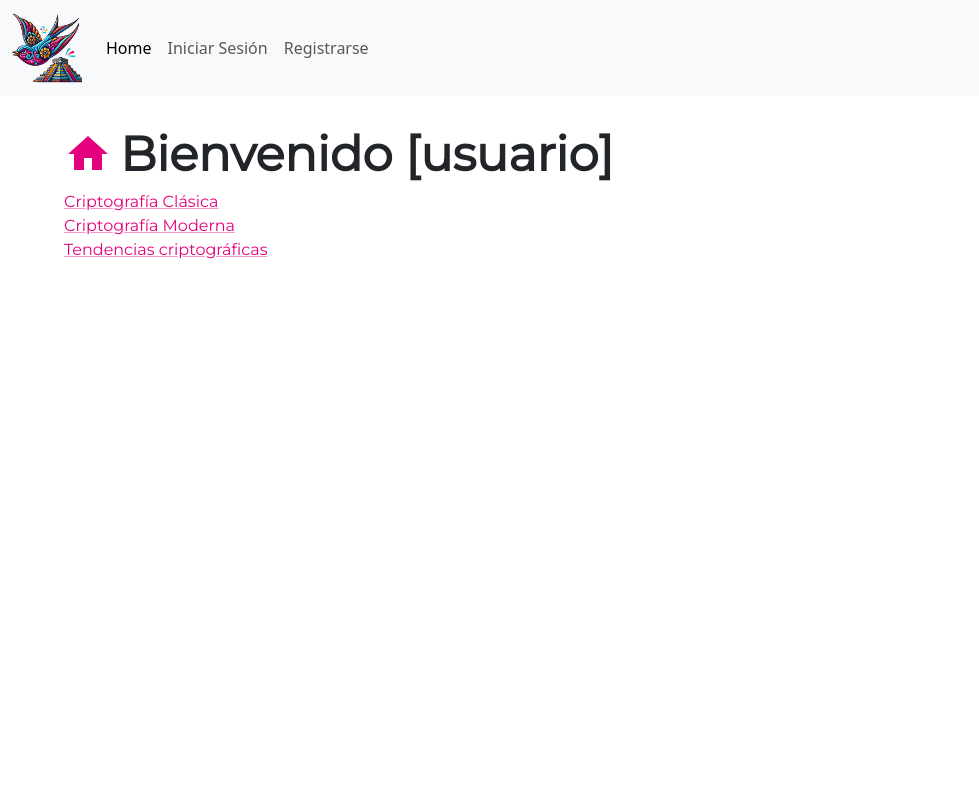
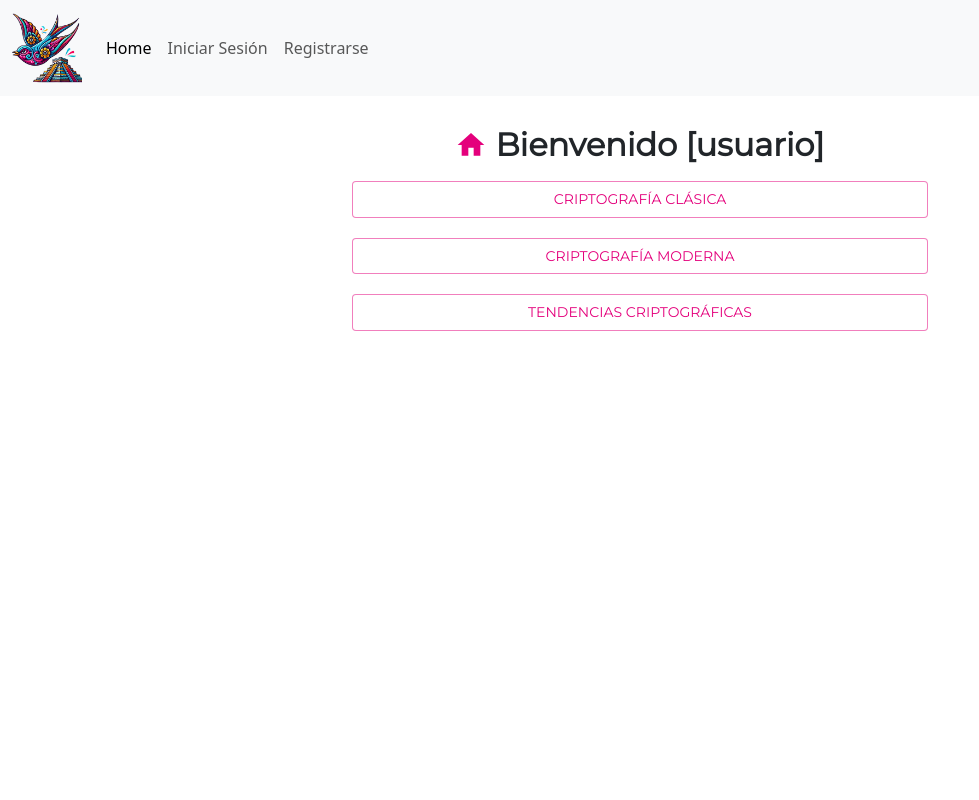
Before and after one commit to dngxue/login-password, a React (Vite) app: page /home in a window 1280 px wide. Shown: the top 800 px of the page, without its empty margins (0-979 px from the left). Built offline with nearby package versions, Linux system fonts and the light colour scheme.

Commit message:
cambio en diseño

```diff
--- a/src/pages/HomeUsuario.jsx
+++ b/src/pages/HomeUsuario.jsx
@@ -1,16 +1,30 @@
 import React from 'react';
+import { useNavigate } from 'react-router-dom';
 import NavBarHome from '../components/NavBar';
 import Footer from '../components/Footer';
+import ButtonsMod from '../components/ButtonsMod';
 // estilos y componentes
 import ThemeMaterialUI from '../components/ThemeMaterialUI';
-import { Container, Stack, Typography, Link } from '@mui/material';
+import { Container, Stack, Typography, Box } from '@mui/material';
 import { ThemeProvider } from '@mui/material/styles';
 
 // ÍCONOS
 import HomeIcon from '@mui/icons-material/Home';
 
+const HomeUsuario = () => {
+  const navigate = useNavigate();
 
-const HomeUsuario = () => {
+  const handleClasicaClick = () => {
+    navigate('/historia?opcion=0');
+  }
+
+  const handleModernaClick = () => {
+    navigate('/historia?opcion=1');
+  }
+
+  const handleTendenciaClick = () => {
+    navigate('/historia?opcion=1');
+  }
 
   return (
     <ThemeProvider theme={ThemeMaterialUI}>
@@ -20,21 +34,40 @@ const HomeUsuario = () => {
 
       <Container maxWidth='lg' className='sm-4' sx={{ minHeight: '90vh' }}>
         { /* Sección - Header */}
-        <Stack direction='row' spacing={1} alignItems='center' className='mb-2' sx={{ marginTop: '30px' }}>
-          <HomeIcon fontSize='large' sx={{ color: '#E4007C', fontSize: '3rem' }} />
-          <Typography variant='h1' className='fw-bold' sx={{ fontSize: '3rem' }}>Bienvenido [usuario]</Typography>
+        <Stack direction='row' spacing={1} alignItems='center' className='mb-2' sx={{ marginTop: '30px', display: 'flex', justifyContent: 'center' }}>
+          <HomeIcon fontSize='large' sx={{ color: '#E4007C', fontSize: {xs: '1.5rem', sm: '2rem'} }} />
+          <Typography variant='h1' className='fw-bold' sx={{ fontSize: {xs: '1.5rem', sm: '2rem'} }}>Bienvenido [usuario]</Typography>
         </Stack>
 
-        <Typography variant='body1'>
-          <Link href='/historia?opcion=0'>Criptografía Clásica</Link>
-        </Typography>
-        <Typography variant='body1'>
-          <Link href='/historia?opcion=1'>Criptografía Moderna</Link>
-        </Typography>
-        <Typography variant='body1'>
-          <Link href='/historia?opcion=2'>Tendencias criptográficas</Link>
-        </Typography>
+        <Stack direction='column' sx={{ display: 'flex', justifyContent: 'center', alignItems: 'center' }}>
+          <Box sx={{ width: '100%', display: 'flex', justifyContent: 'center', margin: '10px' }}>
+            <ButtonsMod
+              variant='secundario'
+              textCont='Criptografía clásica'
+              clickEvent={handleClasicaClick}
+              width={{xs: '100%', sm: '70%', md: '50%'}}
+            />
+          </Box>
 
+          <Box sx={{ width: '100%', display: 'flex', justifyContent: 'center', margin: '10px' }}>
+            <ButtonsMod
+              variant='secundario'
+              textCont='Criptografía moderna'
+              clickEvent={handleModernaClick}
+              width={{xs: '100%', sm: '70%', md: '50%'}}
+            />
+          </Box>
+
+
+          <Box sx={{ width: '100%', display: 'flex', justifyContent: 'center', margin: '10px' }}>
+            <ButtonsMod
+              variant='secundario'
+              textCont='Tendencias criptográficas'
+              clickEvent={handleTendenciaClick}
+              width={{xs: '100%', sm: '70%', md: '50%'}}
+            />
+          </Box>
+      </Stack>
       </Container>
 
       <Footer />
```
